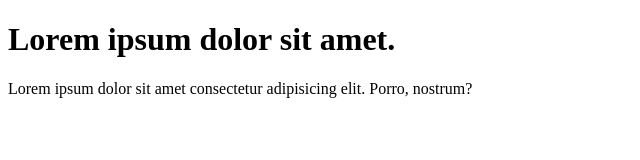
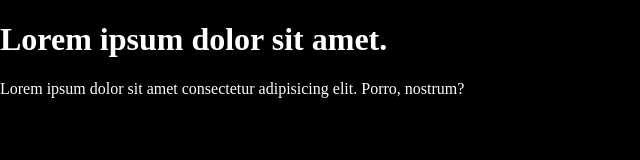
Before and after one commit to Omaglobal/omahotel, a plain HTML site: page index.html in a window 1280 px wide. Shown: the whole page, without its empty margins (0-640 px from the left). Drawn offline with Linux system fonts and the light colour scheme.

Commit message:
added css styles

```diff
--- a/assets/css/styles.css
+++ b/assets/css/styles.css
@@ -0,0 +1,6 @@
+body{
+    margin: 0;
+    padding: 0;
+    background-color: #000;
+    color: #fff;
+}
--- a/index.html
+++ b/index.html
@@ -4,6 +4,7 @@
     <meta charset="UTF-8">
     <meta name="viewport" content="width=device-width, initial-scale=1.0">
     <title>Document</title>
+    <link rel="stylesheet" href="assets/css/styles.css">
 </head>
 
 <body>
```
